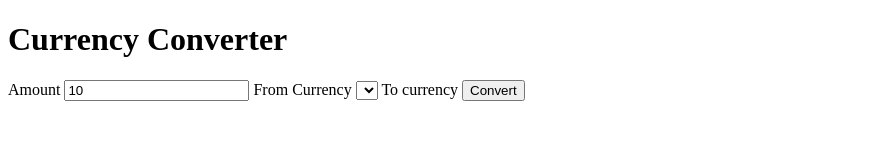
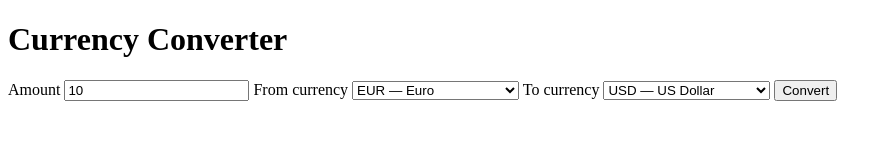
Before and after one commit to Shane7million/Currency-Converter, a plain HTML site: page index.html in a window 1280 px wide. Shown: the whole page, without its empty margins (0-891 px from the left). Drawn offline with Linux system fonts and the light colour scheme.

Commit message:
Fix index.html

```diff
--- a/index.html
+++ b/index.html
@@ -5,19 +5,22 @@
   <meta name="viewport" content="width=device-width, initial-scale=1">
   <title>Currency Converter</title>
 
+  <script src="frankfurter.js" defer></script>
+  <script src="app.js" defer></script>
 </head>
 <body>
   <main>
     <h1>Currency Converter</h1>
+
     <form id="converter-form">
       <label for="amount">Amount</label>
-        <input  id="amount" type="number" min="0" step="any" value="10" required>
+      <input id="amount" type="number" min="0" step="any" value="10" required>
 
-        <lebel for="from">From Currency</lebel>
+      <label for="from">From currency</label>
       <select id="from"></select>
 
-        <lebel for="to"> To currency</lebel>
-        <sselect id="to"></sselect>
+      <label for="to">To currency</label>
+      <select id="to"></select>
 
       <button type="submit">Convert</button>
     </form>
@@ -25,5 +28,4 @@
     <p id="result" role="status"></p>
   </main>
 </body>
-
 </html>
```
Lines whose indentation alone changed are shown as unchanged.
